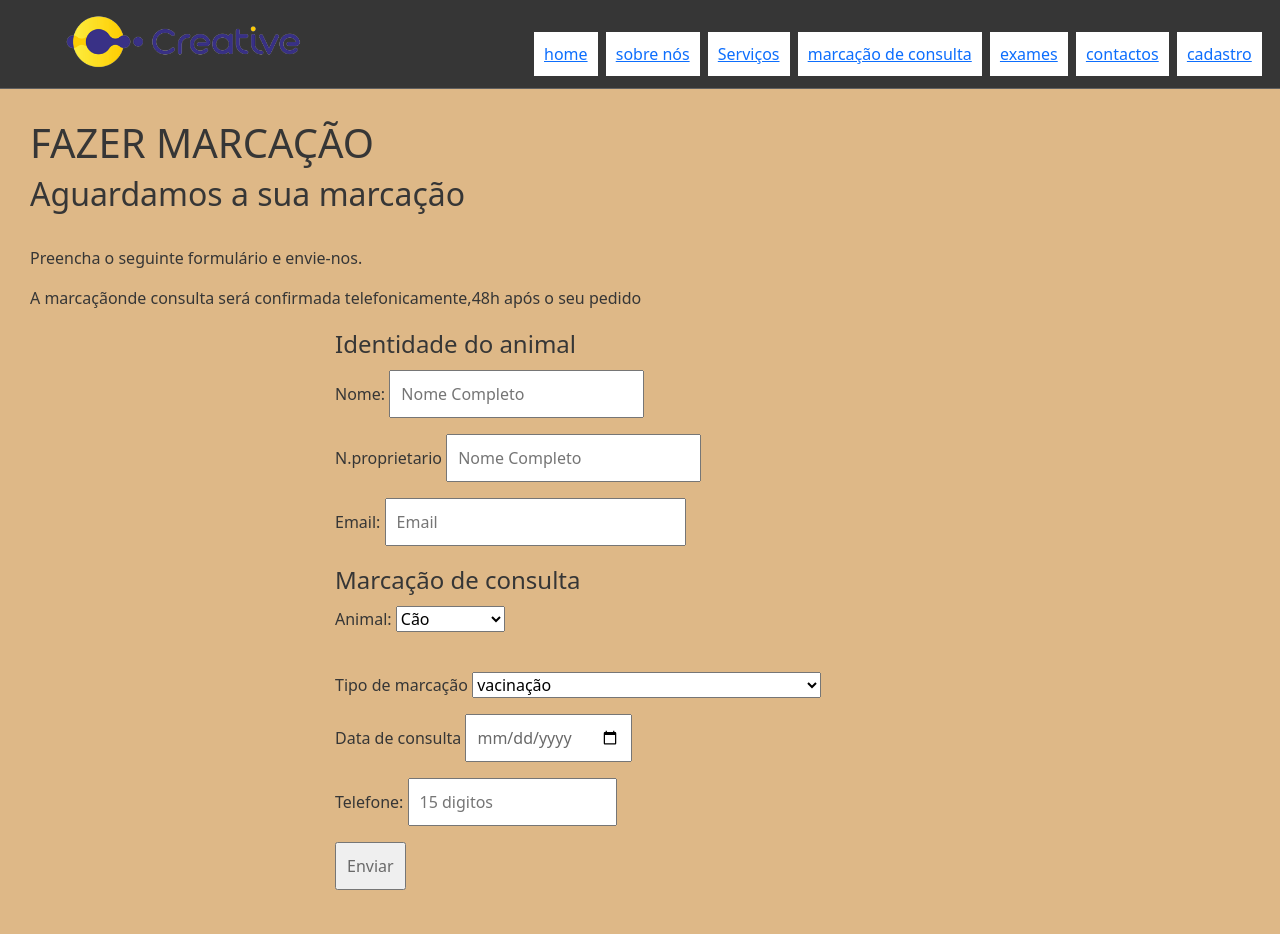
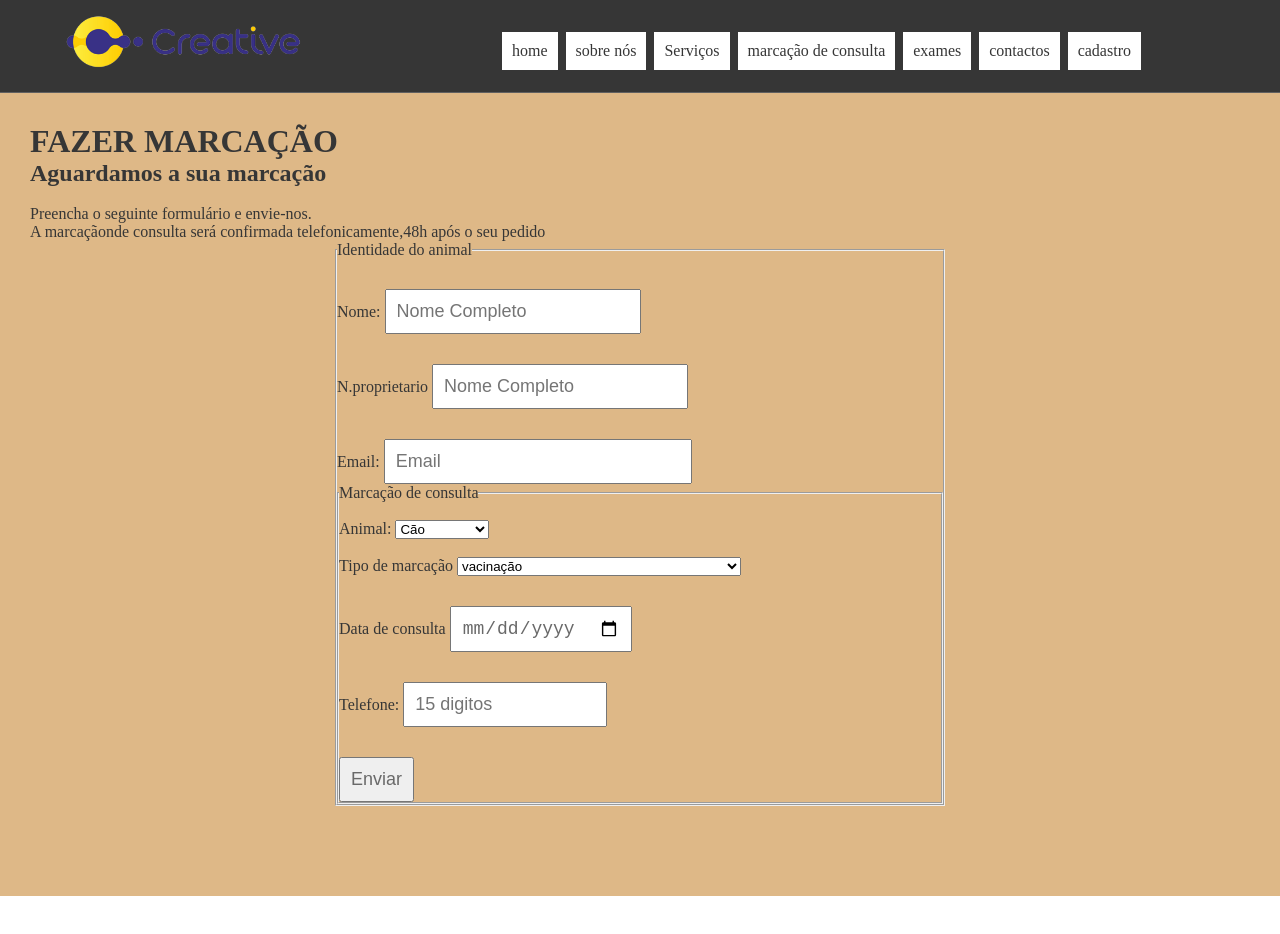
Before and after one commit to telmacassange/projetopratico, a plain HTML site: page js/Marcação de consulta.html in a window 1280 px wide. After the commit the page ends 896 px from the top, so only its background shows below. Drawn offline with nearby package versions, Linux system fonts and the light colour scheme; files whose address does not match are found by name.

Commit message:
alteração dos links

```diff
--- a/js/Marcação de consulta.html
+++ b/js/Marcação de consulta.html
@@ -7,7 +7,7 @@
  <title>Marcação de consulta</title>
  <link rel="stylesheet" href="style/index.html">
  <link rel="stylesheet" href="../stlyle/index.css">
- <link rel="stylesheet" href="../stlyle/cadastro.css"><link href="https://cdn.jsdelivr.net/npm/bootstrap@5.1.3/dist/css/bootstrap.min.css" rel="stylesheet" integrity="sha384-1BmE4kWBq78iYhFldvKuhfTAU6auU8tT94WrHftjDbrCEXSU1oBoqyl2QvZ6jIW3" crossorigin="anonymous">
+ <link rel="stylesheet" href="../stlyle/cadastro.css">
 
  <header>
 <body>
```
